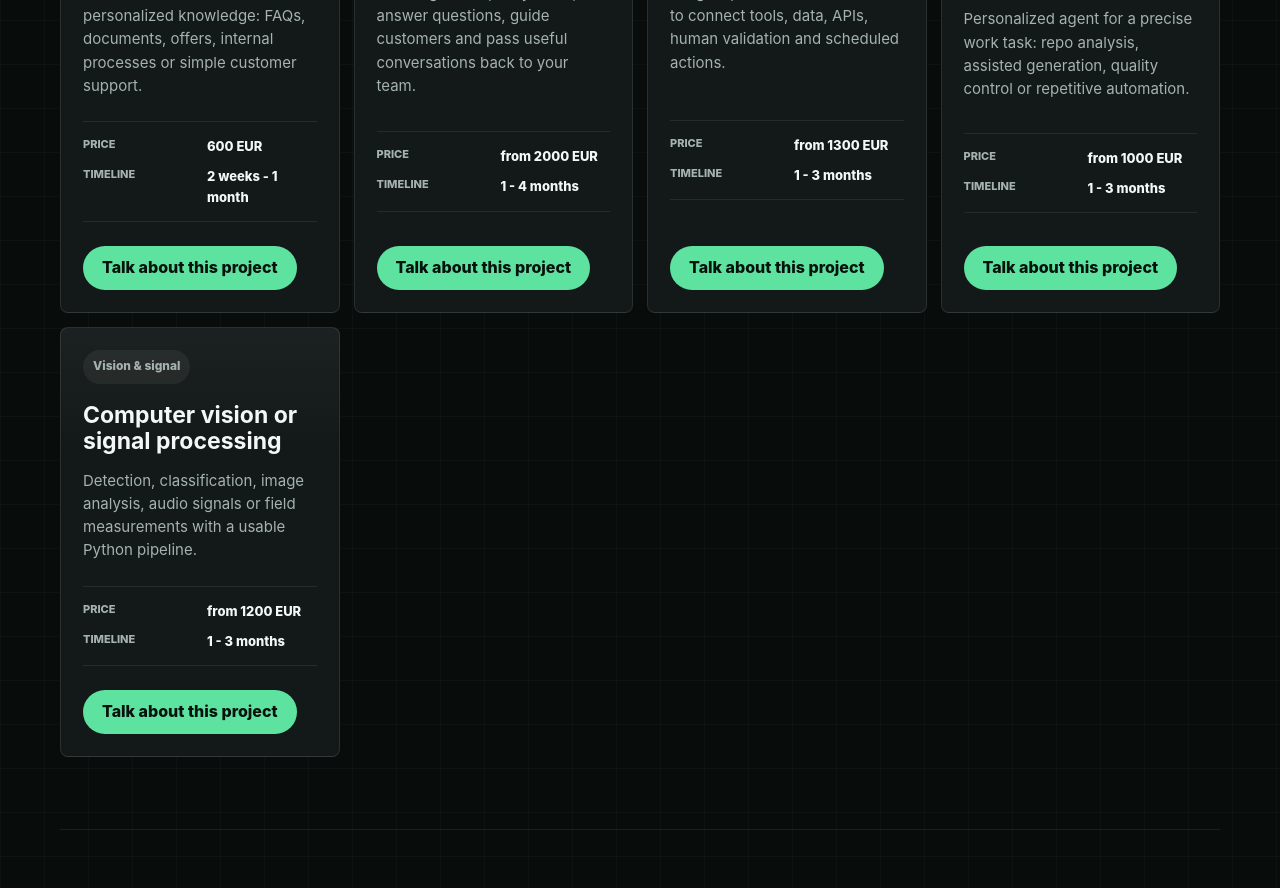
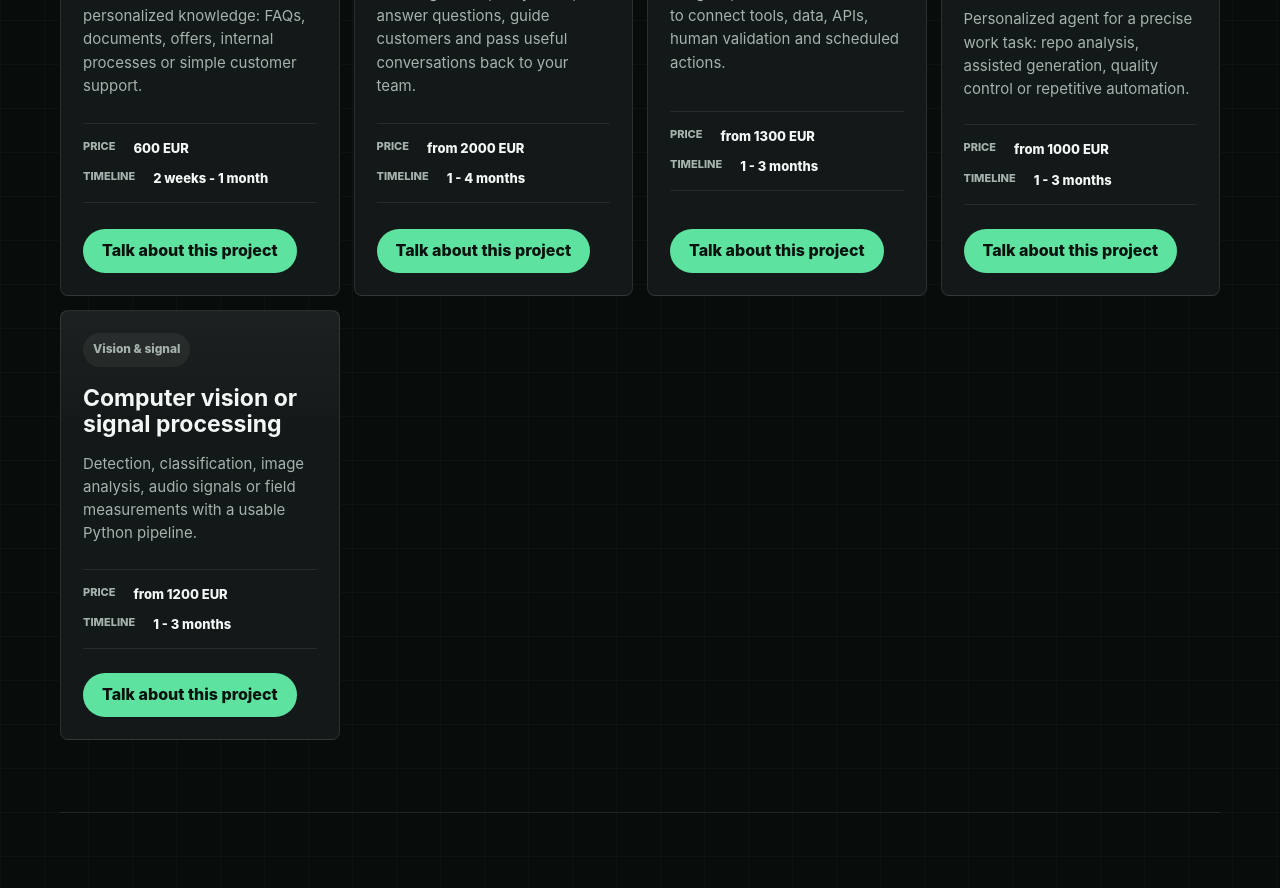
Before and after one commit to Zelyanne/alexis-othily-portfolio, a React (Vite) app: page / in a window 1280 px wide. Shown: the part 1620-2508 px from the top of the page. Built offline with nearby package versions, Linux system fonts and the light colour scheme.

Commit message:
Tighten service price layout

```diff
--- a/src/styles.css
+++ b/src/styles.css
@@ -407,7 +407,9 @@ a:focus-visible {
 }
 
 .serviceMeta div {
-  grid-template-columns: minmax(112px, 0.7fr) minmax(0, 1fr);
+  grid-template-columns: max-content max-content;
+  justify-content: start;
+  column-gap: 18px;
 }
 
 .serviceMeta dt,
@@ -424,6 +426,10 @@ a:focus-visible {
   color: var(--fg);
   font-size: 13px;
   font-weight: 800;
+}
+
+.serviceMeta dd {
+  white-space: nowrap;
 }
 
 .serviceCard > a,
```
